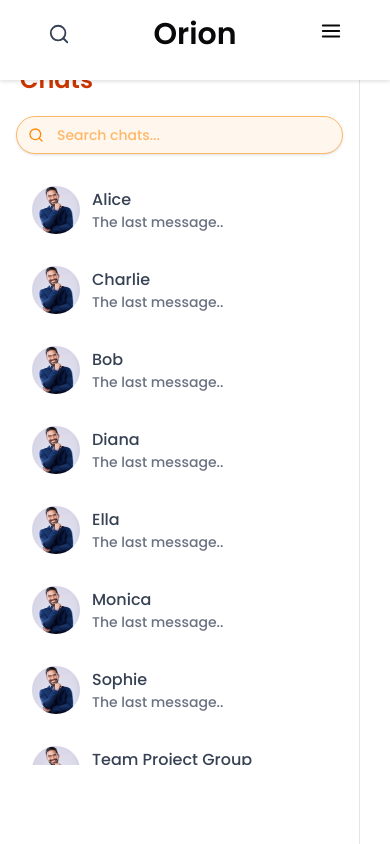
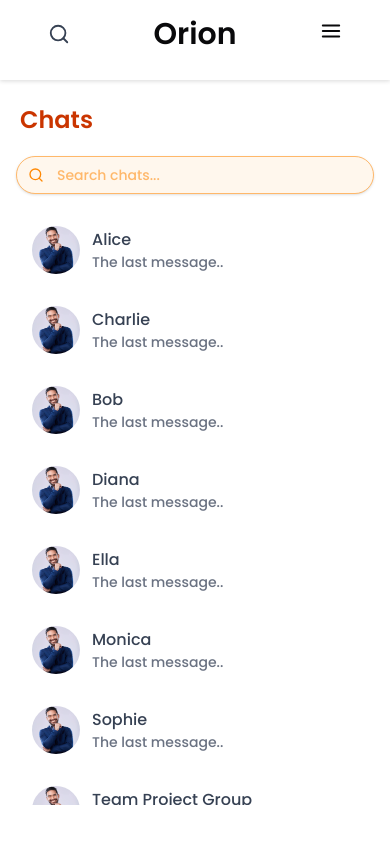
Before and after one commit to senior-pj-team/peer-tutoring, a Next.js app: page /chat in a window 390 px wide. Shown: the top 844 px of the page. Built offline with nearby package versions, Linux system fonts and the light colour scheme.

Commit message:
Make chat fully responsive

```diff
--- a/package.json
+++ b/package.json
@@ -33,7 +33,7 @@
     "class-variance-authority": "^0.7.1",
     "clsx": "^2.1.1",
     "cmdk": "^1.1.1",
-    "date-fns": "^4.1.0",
+    "date-fns": "^3.6.0",
     "embla-carousel-autoplay": "^8.6.0",
     "embla-carousel-react": "^8.6.0",
     "lightningcss": "^1.29.3",
@@ -41,7 +41,7 @@
     "next": "15.3.0",
     "react": "^19.0.0",
     "react-cam": "^1.1.11",
-    "react-day-picker": "^8.10.1",
+    "react-day-picker": "^9.6.7",
     "react-dom": "^19.0.0",
     "react-icons": "^5.5.0",
     "react-webcam": "^7.2.0",
--- a/src/components/custom/chat/chat-layout.tsx
+++ b/src/components/custom/chat/chat-layout.tsx
@@ -338,7 +338,7 @@ export default function ChatLayout({ userId }: { userId: string | null }) {
     return (
         <>
             {/* Mobile */}
-            <div className="md:hidden h-screen mt-10">
+            <div className="lg:hidden h-screen mt-20">
                 {userId ? (
                     <Conversation chatName={selectedChat?.chatName || "example"} messages={messages} />
                 ) : (
@@ -347,7 +347,7 @@ export default function ChatLayout({ userId }: { userId: string | null }) {
             </div>
 
             {/* Desktop */}
-            <div className="hidden md:grid grid-cols-4">
+            <div className="hidden lg:grid grid-cols-4 mt-20">
                 <ChatList userId={userId} chats={chatnames} />
                 <div className="col-span-3">
                     {userId ? (
--- a/src/components/custom/chat/chat-list.tsx
+++ b/src/components/custom/chat/chat-list.tsx
@@ -30,7 +30,7 @@ const ChatList = ({ userId, chats }: ChatListProps) => {
   };
 
   return (
-    <aside className="w-[360px] h-full border-r bg-white px-4 py-6">
+    <aside className="w-full lg:w-[360px] h-full lg:border-r bg-white px-4 py-6">
       <div className="space-y-5">
         {/* Header */}
         <h2 className="text-2xl font-semibold text-orange-700 px-1">Chats</h2>
--- a/src/components/custom/chat/conversation.tsx
+++ b/src/components/custom/chat/conversation.tsx
@@ -20,7 +20,7 @@ const Conversation = ({ messages, chatName }: { messages: Message[], chatName: s
 
     }
     return (
-        <div className='px-3 py-0'>
+        <div className='px-3 lg:ml-25 xl:ml-0'>
             <div className="flex items-center gap-4 px-6 py-4 border-b bg-white">
                 <Avatar>
                     <AvatarImage src="/avatar-placeholder.png" alt={chatName} />
@@ -28,7 +28,7 @@ const Conversation = ({ messages, chatName }: { messages: Message[], chatName: s
                 </Avatar>
                 <h2 className="text-lg font-semibold text-orange-800">{chatName}</h2>
             </div>
-            <div className="p-4 overflow-y-auto h-[75svh] flex flex-col-reverse">
+            <div className="p-4 overflow-y-auto h-[75svh] flex flex-col-reverse gap-4">
 
                 {
                     messages.length==0 && <EmptyChat/>
```
Also changed, not shown: 1 other file (tests, documents, lock files or other folders).
